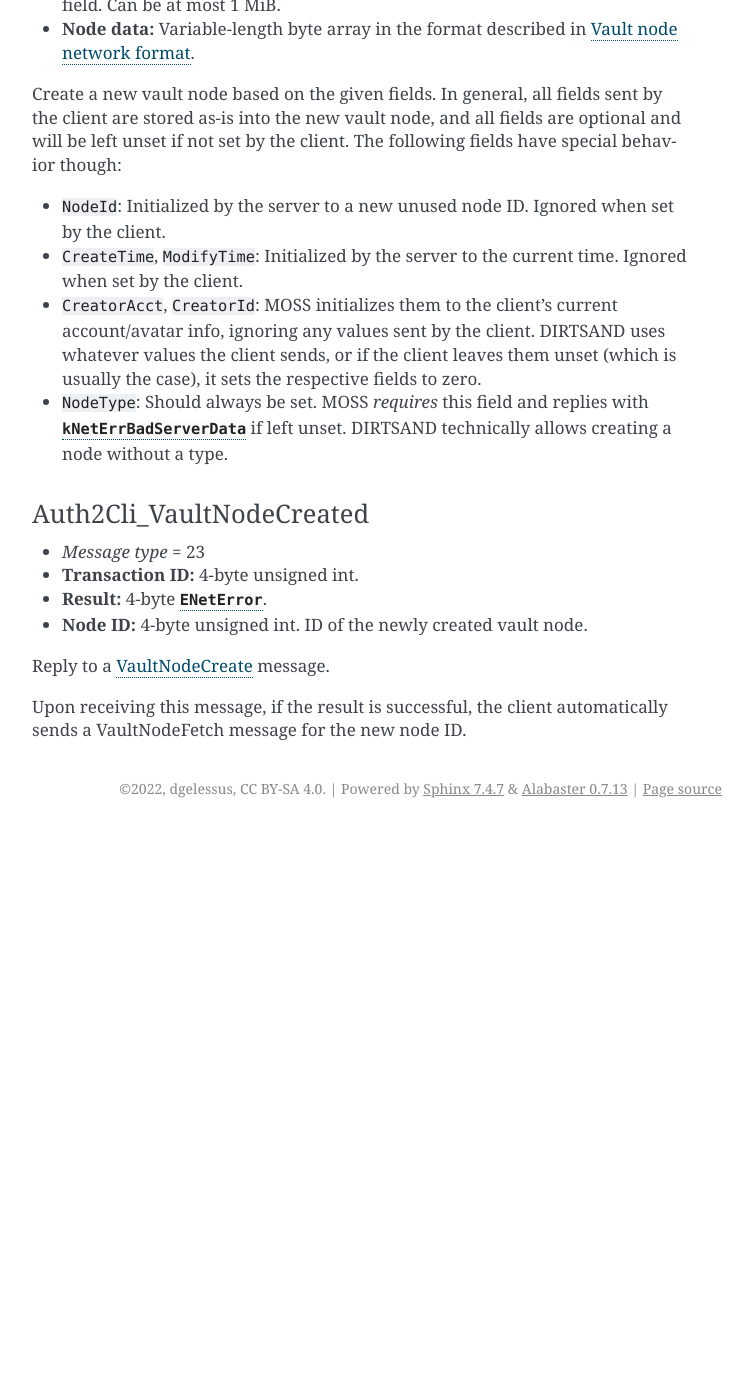
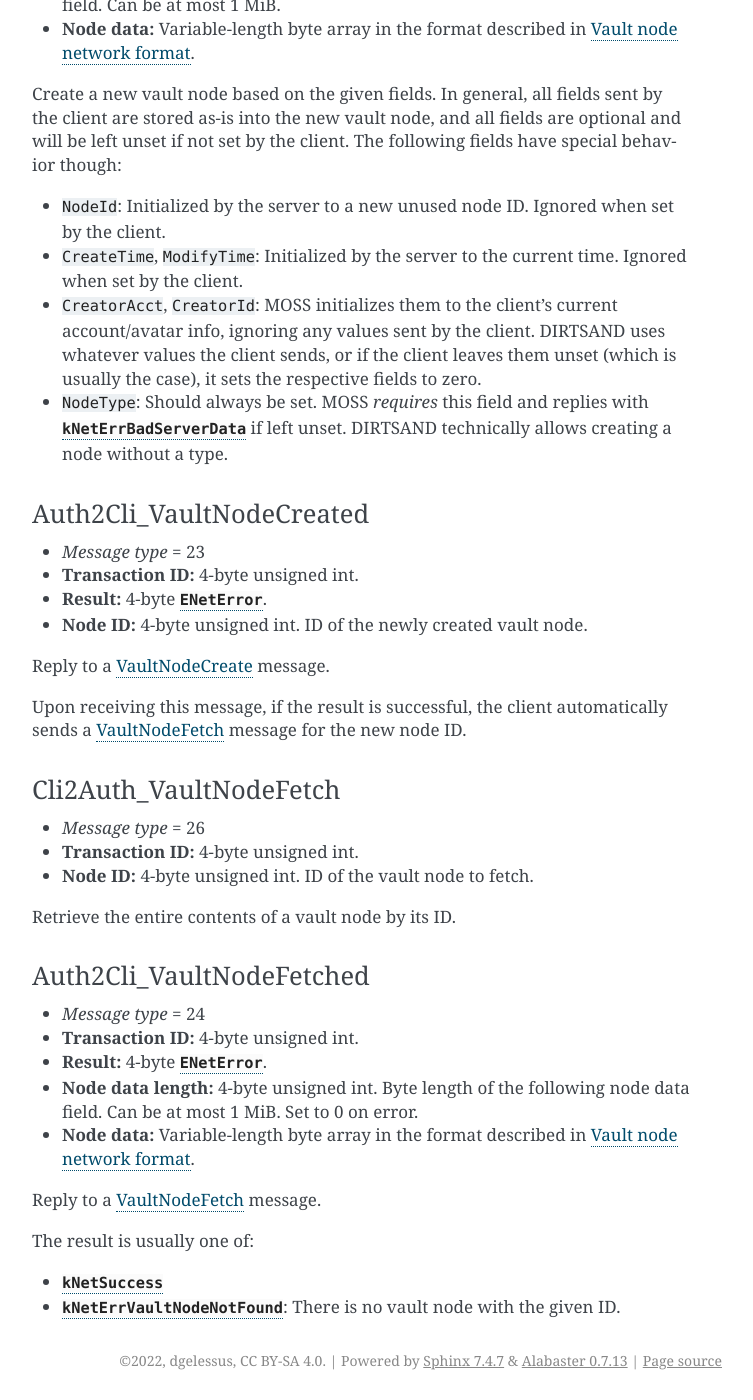
Before and after one commit to dgelessus/NAGUS, a Sphinx documentation site: the page built from docs/uru/auth_server.rst, in a window 1280 px wide and 1400 px high, scrolled down 24055 px. Shown: the whole window, without its empty margins (388-1141 px from the left). Built offline with Sphinx 7.4.7, drawn with Linux system fonts in a browser that asks for light colours; before the commit the page ends 24883 px from its top, so only the background shows below that; some of the changed text lies outside the part shown.

Commit message:
Document VaultNodeFetch(ed) messages

```diff
--- a/docs/uru/auth_server.rst
+++ b/docs/uru/auth_server.rst
@@ -102,7 +102,7 @@ not even their structure.
    :widths: auto
 
    25,:ref:`VaultNodeCreate <cli2auth_vault_node_create>`,:ref:`VaultNodeCreated <auth2cli_vault_node_created>`,23
-   26,VaultNodeFetch,VaultNodeFetched,24
+   26,:ref:`VaultNodeFetch <cli2auth_vault_node_fetch>`,:ref:`VaultNodeFetched <auth2cli_vault_node_fetched>`,24
    27,VaultNodeSave,VaultNodeChanged,25
    ,,VaultSaveNodeReply,32
    28,VaultNodeDelete,VaultNodeDeleted,26
@@ -1365,4 +1365,37 @@ Reply to a :ref:`VaultNodeCreate <cli2auth_vault_node_create>` message.
 
 Upon receiving this message,
 if the result is successful,
-the client automatically sends a VaultNodeFetch message for the new node ID.
+the client automatically sends a :ref:`VaultNodeFetch <cli2auth_vault_node_fetch>` message for the new node ID.
+
+.. _cli2auth_vault_node_fetch:
+
+Cli2Auth_VaultNodeFetch
+^^^^^^^^^^^^^^^^^^^^^^^
+
+* *Message type* = 26
+* **Transaction ID:** 4-byte unsigned int.
+* **Node ID:** 4-byte unsigned int.
+  ID of the vault node to fetch.
+
+Retrieve the entire contents of a vault node by its ID.
+
+.. _auth2cli_vault_node_fetched:
+
+Auth2Cli_VaultNodeFetched
+^^^^^^^^^^^^^^^^^^^^^^^^^
+
+* *Message type* = 24
+* **Transaction ID:** 4-byte unsigned int.
+* **Result:** 4-byte :cpp:enum:`ENetError`.
+* **Node data length:** 4-byte unsigned int.
+  Byte length of the following node data field.
+  Can be at most 1 MiB.
+  Set to 0 on error.
+* **Node data:** Variable-length byte array in the format described in :ref:`vault_node_network_format`.
+
+Reply to a :ref:`VaultNodeFetch <cli2auth_vault_node_fetch>` message.
+
+The result is usually one of:
+
+* :cpp:enumerator:`kNetSuccess`
+* :cpp:enumerator:`kNetErrVaultNodeNotFound`: There is no vault node with the given ID.
```
